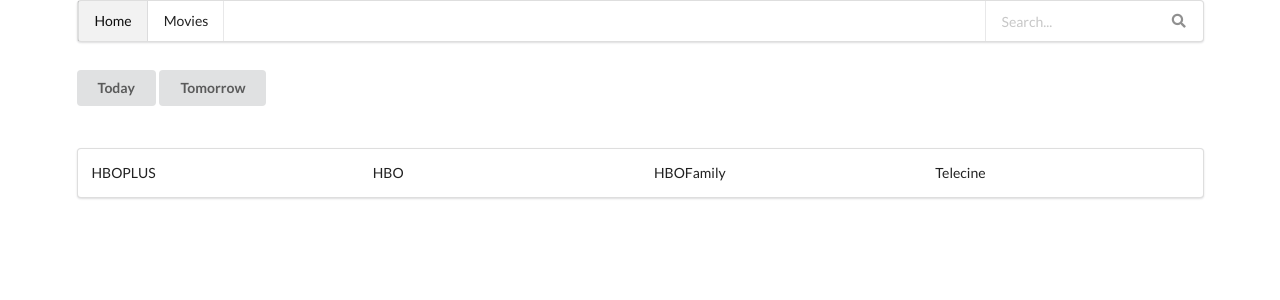
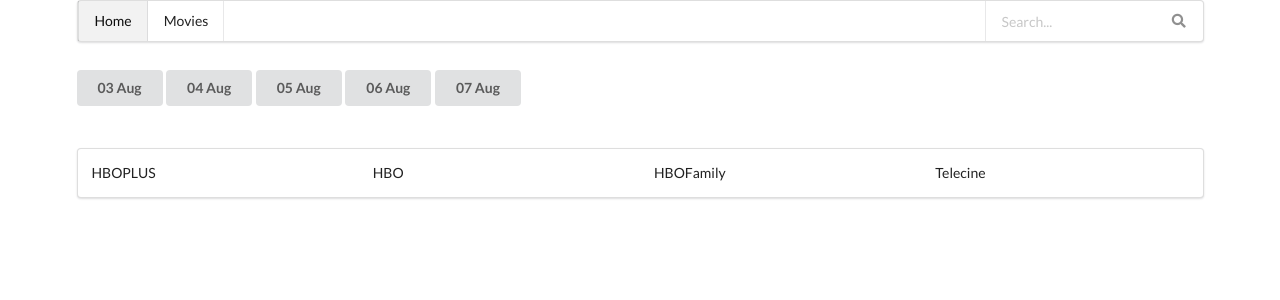
Before and after one commit to rcidaleassumpo/smarttvapp, an Angular app: page / in a window 1280 px wide. Shown: the top 300 px of the page. Built offline with nearby package versions, Linux system fonts and the light colour scheme.

Commit message:
fixed calendar to be more dinamic

```diff
--- a/src/app/app.component.html
+++ b/src/app/app.component.html
@@ -3,9 +3,9 @@
         <app-navbar class="column"></app-navbar>
     </div>
     <div class="row">
-        <app-calendar  (eventClicked)="childEventClicked($event)" class="column"></app-calendar>
+        <app-calendar (messageEvent)="receiveMessage($event)"  class="column"></app-calendar>
     </div>
     <div class="row">
-        <app-movie-list [todayDate]="clickedEvent" class="column"></app-movie-list>
+        <app-movie-list class="column" [receiveDataFromParent]='message'></app-movie-list>
     </div>
 </div>
--- a/src/app/app.component.ts
+++ b/src/app/app.component.ts
@@ -1,5 +1,5 @@
-import { Component, OnInit } from '@angular/core';
-import { DataService } from './service/data.service';
+import { Component, OnInit, Input } from '@angular/core';
+import { TVChannel } from './models/channel';
 
 @Component({
   selector: 'app-root',
@@ -8,17 +8,16 @@
 })
 export class AppComponent implements OnInit{
 
-  public clickedEvent: number;
-
-  constructor(private service: DataService){
+  message:TVChannel[]
+  constructor(){
 
   }
 
   ngOnInit(){
   }
 
-  childEventClicked(date: number) {
-    this.clickedEvent = date;
+  receiveMessage($event) {
+    this.message = $event
   }
 
 }
--- a/src/app/calendar/calendar.component.html
+++ b/src/app/calendar/calendar.component.html
@@ -1,6 +1,3 @@
-<button class="ui button"  (click)="setTodayDate()">
-  Today
+<button class="ui button" *ngFor="let day of calendarOnDisplay" (click)="getChannels(day-1)">
+  {{getDate(day)}}
 </button>
-<button class="ui button"  (click)="setTomorrowDate()">
-  Tomorrow
-</button>
--- a/src/app/calendar/calendar.component.ts
+++ b/src/app/calendar/calendar.component.ts
@@ -1,4 +1,6 @@
 import { Component, OnInit, EventEmitter, Output } from '@angular/core';
+import { MovieService } from '../service/movie.service'
+import { TVChannel } from '../models/channel';
 
 @Component({
   selector: 'app-calendar',
@@ -7,21 +9,47 @@
 })
 export class CalendarComponent implements OnInit {
 
-  tomorrow:number = new Date().getDate()+1
   today:number = new Date().getDate()
-  @Output() eventClicked = new EventEmitter();
+  month:number = new Date().getMonth()
+  year:number = new Date().getFullYear()
+  calendarOfDays:number[] =  this.getDaysInMonth(this.month,this.year)
+  todaysIndex:number = this.calendarOfDays.indexOf(this.today)
+  calendarOnDisplay:number[] = this.calendarOfDays.slice(this.todaysIndex,this.todaysIndex+5)
+  @Output() messageEvent = new EventEmitter();
 
-  constructor() { }
+
+  constructor(private movieService: MovieService) { }
 
   ngOnInit() {
-    this.setTodayDate()
+    this.getChannels(this.today)
   }
 
-  setTodayDate(){
-    this.eventClicked.emit(this.today)
+  getChannels(day){
+    let channels = ['HBOPLUS', 'HBO','HBOFamily','Telecine']
+    let holder:TVChannel[] = []
+    for(let channel of channels){
+      this.movieService.filterBy('channel',channel,day)
+      .subscribe(function(res){
+        holder.push(res)
+      })
+    }
+    this.messageEvent.emit(holder)
   }
-  setTomorrowDate() {
-    this.eventClicked.emit(this.tomorrow);
+
+  getDate(date){
+    let currentDate = new Date(2018,this.month,date)
+    let newDate = currentDate.toUTCString().slice(4,11)
+    return newDate
+  }
+
+  getDaysInMonth(month, year) {
+    var date = new Date(year, month, 1);
+    var days = [];
+    while (date.getMonth() === month) {
+       days.push(new Date(date).getDate());
+       date.setDate(date.getDate() + 1);
+    }
+    return days;
   }
 
 }
--- a/src/app/movie-list/movie-list.component.html
+++ b/src/app/movie-list/movie-list.component.html
@@ -1,5 +1,5 @@
 <div class="ui grid segment">
-    <app-movie *ngFor="let channel of channels"
+    <app-movie *ngFor="let channel of receiveDataFromParent"
                 [channel]="channel"
                 class="four wide column"></app-movie>
 </div>
--- a/src/app/movie-list/movie-list.component.ts
+++ b/src/app/movie-list/movie-list.component.ts
@@ -1,5 +1,4 @@
-import { Component, OnInit, Output, Input, SimpleChanges } from '@angular/core';
-import { MovieService } from '../service/movie.service';
+import { Component, OnInit, Input } from '@angular/core';
 import { TVChannel } from '../models/channel';
 
 
@@ -10,31 +9,16 @@
 })
 export class MovieListComponent implements OnInit {
 
-  @Input() todayDate:number;
 
-  ngOnChanges(changes: SimpleChanges) {
-
-    this.channels = []
-    this.getChannels(changes.todayDate.currentValue);
-
-  }
-
-  channels:TVChannel[] = [];
-
-  constructor(private movieService: MovieService) { }
+  @Input() receiveDataFromParent:TVChannel[]
+  constructor() { }
 
   ngOnInit() {
 
   }
 
 
-  getChannels(day){
-    let channels = ['HBOPLUS', 'HBO','HBOFamily','Telecine']
-    for(let channel of channels){
-      this.movieService.filterBy('channel',channel,day)
-      .subscribe((res:TVChannel) => this.channels.push(res))
-    }
-  }
+
 
 
 
--- a/src/assets/tvprograms.json
+++ b/src/assets/tvprograms.json
@@ -3,7 +3,7 @@
         "id": 1,
         "title" : "The Resident",
         "channel": "HBO",
-        "date": "2018-08-04T01:30Z",
+        "date": "2018-08-05T01:30Z",
         "categorie" : "movie"
     },
     {
@@ -17,56 +17,56 @@
         "id": 1,
         "title" : "The Resident",
         "channel": "HBOFamily",
-        "date": "2018-07-29T04:40Z",
+        "date": "2018-07-05T04:40Z",
         "categorie" : "movie"
     },
     {
         "id": 1,
         "title" : "The Resident",
         "channel": "Telecine",
-        "date": "2018-07-29T05:35Z",
+        "date": "2018-07-05T05:35Z",
         "categorie" : "movie"
     },
     {
         "id": 1,
         "title" : "The Resident",
         "channel": "HBO",
-        "date": "2018-07-29T06:05Z",
+        "date": "2018-07-05T06:05Z",
         "categorie" : "movie"
     },
     {
         "id": 1,
         "title" : "The Resident",
         "channel": "HBO",
-        "date": "2018-07-29T07:00Z",
+        "date": "2018-07-05T07:00Z",
         "categorie" : "movie"
     },
     {
         "id": 1,
         "title" : "The Resident",
         "channel": "HBO",
-        "date": "2018-07-29T08:00Z",
+        "date": "2018-07-05T08:00Z",
         "categorie" : "movie"
     },
     {
         "id": 1,
         "title" : "The Resident",
         "channel": "HBO",
-        "date": "2018-07-29T08:00Z",
+        "date": "2018-07-05T08:00Z",
         "categorie" : "movie"
     },
     {
         "id": 1,
         "title" : "The Resident",
         "channel": "HBO",
-        "date": "2018-07-29T08:00Z",
+        "date": "2018-07-05T08:00Z",
         "categorie" : "movie"
     },
     {
         "id": 1,
         "title" : "The Resident",
         "channel": "HBO",
-        "date": "2018-07-29T08:00Z",
+        "date": "2018-07-05T08:00Z",
         "categorie" : "movie"
     }
 ]
```
